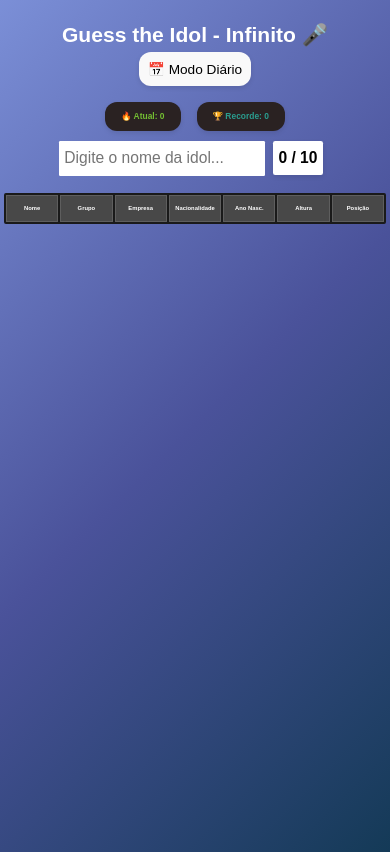
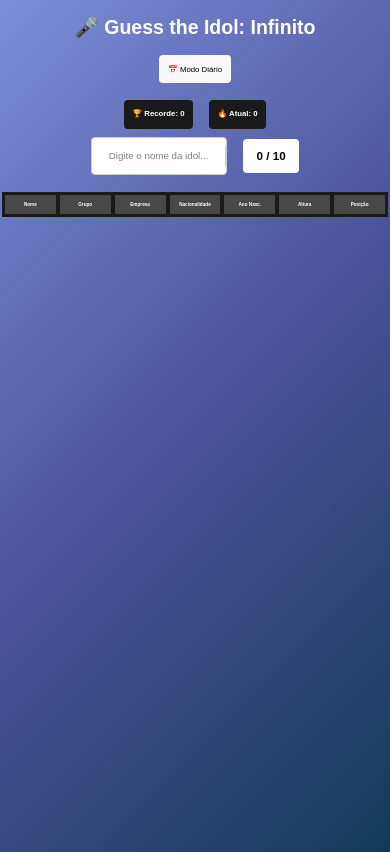
Before and after one commit to wilsonsouza-dev/guess-idol, a React (Vite) app: page /infinite in a window 390 px wide. Built offline with nearby package versions, Linux system fonts and the light colour scheme.

Commit message:
refactor component structure and styles for improved readability and responsiveness

```diff
--- a/package.json
+++ b/package.json
@@ -12,8 +12,10 @@
   "dependencies": {
     "canvas-confetti": "^1.9.3",
     "react": "^19.1.1",
+    "react-confetti": "^6.4.0",
     "react-dom": "^19.1.1",
-    "react-router-dom": "^7.8.1"
+    "react-router-dom": "^7.8.1",
+    "react-select": "^5.10.2"
   },
   "devDependencies": {
     "@eslint/js": "^9.33.0",
--- a/src/App.css
+++ b/src/App.css
@@ -1,133 +1,158 @@
 body {
     margin: 0;
-    height: 100vh;
+    height: 100%;
     font-family: Arial, sans-serif;
     background: linear-gradient(135deg, #7b8fd7, #4a529a, #143a57);
-    display: flex;
-    justify-content: center;
     align-items: flex-start;
-    padding-top: 1vh;
+}
+
+h1 {
+    font-size: 3vw;
+    margin: 2vh;
 }
 
 .container {
     text-align: center;
     color: white;
-    width: 75%;
+    width: 90%;
     margin: auto;
     animation: fadeIn 1s ease-in-out;
     transition: background 0.3s ease; /* suaviza mudança de modo */
 }
 
-.titulo {
-    margin-bottom: 0.7vh;
-    font-size: 4.2vw;
-    animation: slideDown 1s ease;
+.modo {
+    padding: 2vh;
+    font-size: 1.2vw;
+    border-radius: 1vw;
+    margin: 2vh;
 }
 
-.novo-jogo {
-    font-size: 1.75vw;
-    padding: 0.7vh 1.4vw;
-    cursor: pointer;
-    transition: transform 0.2s ease, background 0.2s ease;
-    border-radius: 12px;
-    box-shadow: 0 2px 5px rgba(0, 0, 0, 0.1);
-    margin-bottom: 5px;
+.scoreboard {
+    gap: 1rem;
+    font-weight: bold;
+    font-size: 1.2vw;
+    position: absolute;
+    display: flex;
 }
 
-.novo-jogo:hover {
-    transform: scale(1.1);
-    background: #444;
+.scoreboard p {
+    padding: 1.5vh;
+    margin: 0;
+    align-items: center;
+    border-radius: 1vw;
+    background-color: #1a1a1a;
 }
 
-.input-area {
+.input-wrapper {
+    display: flex;
+    justify-content: center;
     align-items: center;
-    justify-content: center;
-    gap: 1.4vw;
-    position: relative;
-    margin-bottom: 1.4vh;
-    animation: fadeInUp 1s ease;
+    margin: auto;
+    width: 100%;
+    max-width: 30vw;
+    gap: 1rem;
 }
 
-input {
-    padding: 1vh 1.4vw;
-    font-size: 1.75vw;
-    width: 22vw;
-    border-radius: 0.35vw;
+.react-select__control {
+    margin: 0;
+    padding: 0.7vh;
+    font-size: 1.5vw;
+    width: 25vw;
     border: none;
-    transition: box-shadow 0.2s ease;
-
+    background: #0c0c0c;
+    min-width: 25vw; /* Garante que não encolha */
 }
 
-input:focus {
+.react-select__control--is-focused {
     outline: none;
     box-shadow: 0 0 1vw rgba(255, 255, 255, 0.7);
 }
 
+.react-select__value-container {
+    padding: 0; /* Remove padding extra para alinhar com o input original */
+}
+
+.react-select__input-container {
+    margin: 0; /* Remove margem extra */
+}
+
+.react-select__menu {
+    position: absolute;
+    top: 120%; /* Posiciona dinamicamente abaixo do input */
+    width: 30vw; /* Alinha com a largura do input */
+    border-radius: 1vw;
+    z-index: 10;
+    max-height: 50vh; /* Altura para ~10 opções sem scroll */
+    font-size: 1.2vw;
+    background: #1e3a8a; /* Fundo azul escuro para o menu */
+    border: #1a1a1a solid 1px;
+    border-top: none;
+}
+
+.react-select__option {
+    width: 100%;
+    padding: 1vh 1.4vw;
+    font-weight: bold;
+    text-align: center;
+    margin: 0;
+    cursor: pointer;
+    border-bottom: #1a1a1a solid 1px;
+    color: #000000 !important; /* Texto amarelo */
+}
+
+.react-select__dropdown-indicator {
+    display: none !important; /* Oculta a seta do dropdown */
+}
+
 .chances {
-    font-size: 1.54vw;
+    width: 5vw;
+    min-width: 5vw;
+    font-size: 1.5vw;
     font-weight: bold;
     color: black;
     background: white;
-    padding: 1vh 2vw;
-    margin: 0.5vw;
-    border-radius: 0.56vw;
-    animation: pulse 1.5s infinite;
-    box-shadow: 0 2px 5px rgba(0, 0, 0, 0.1);
-}
-
-.suggestions {
-    padding: 1vh 1.4vw;
-    font-size: 1.4vw;
-    width: 20vw;
-    border-radius: 0.35vw;
-    border: none;
-    transition: box-shadow 0.2s ease;
-    list-style: none;
-    margin: 0;
-    background: #ebece3;
-    text-align: center;
-    position: absolute;
-    top: 7%;
-    left: 30%;
-    z-index: 10;
-    box-shadow: 0 0.21vw 0.56vw rgba(0, 0, 0, 0.2);
-    animation: fadeIn 0.5s ease;
-}
-
-.suggestions li {
-    padding: 0.8vh;
-    cursor: pointer;
-    border-bottom: #1a1a1a solid 1px;
-    color: black;
-    transition: background 0.2s ease;
-}
-
-.suggestions li:hover {
-    background: #b2a1a1;
+    padding: 1vh;
+    border-radius: 1vw;
 }
 
 table {
     margin: 2vh auto;
     width: 100%;
     table-layout: fixed;
-    font-size: 1.2vw;
+    font-size: 1vw;
     background-color: #1a1a1a;
     overflow: hidden;
     animation: fadeInUp 1s ease;
-    border-radius: 0.5vw;
 }
 
 th, td {
-    border: 1px solid rgba(128, 128, 128, 0.4);
-    padding: 1vh 1vw;
+    border: #b6b2b2 solid 1px;
     text-align: center;
-    width: 15%;
-    vertical-align: middle;
+    height: 5vh;
     transition: background 0.3s ease;
 }
 
 th {
     background: rgba(255, 255, 255, 0.2);
+    border: #1a1a1a solid 1px;
+    font-size: 1.2vw;
+}
+
+.mini-bloco {
+    display: flex;
+    justify-content: center;
+    align-items: center;
+}
+
+tr .single-item {
+    height: 100% /* Padding maior para um único item */
+}
+
+.next-idol {
+    width: 100%;
+    animation: highlight 1s ease;
+    font-size: 1.5vw;
+    margin-bottom: 5vh;
 }
 
 .correto {
@@ -139,34 +164,6 @@ th {
 .proximo-maior,
 .proximo-menor {
     background-color: #e5b03b; /* amarelo mantém */
-}
-
-.posicoes-container {
-    display: flex;
-    flex-direction: column;
-    align-items: center;
-}
-
-.mini-bloco {
-    font-size: 0.9em;
-    font-weight: bold;
-    width: 100%;
-    text-align: center;
-    display: flex;
-    justify-content: center;
-    align-items: center;
-    border-bottom: 1px solid rgba(255, 255, 255, 0.3); /* linha divisória */
-}
-
-.mini-bloco:last-child {
-    border-bottom: none;
-}
-
-.valor-com-seta {
-    display: flex;
-    justify-content: center;
-    align-items: center;
-    gap: 0.35vw;
 }
 
 .reveal td {
@@ -211,152 +208,105 @@ th {
     }
 }
 
-@keyframes fadeIn {
-    from {
-        opacity: 0;
+@keyframes highlight {
+    0% {
+        background: #ffffff;
     }
-    to {
-        opacity: 1;
-    }
-}
-
-@keyframes fadeInUp {
-    from {
-        opacity: 0;
-        transform: translateY(20px);
-    }
-    to {
-        opacity: 1;
-        transform: translateY(0);
-    }
-}
-
-@keyframes slideDown {
-    from {
-        opacity: 0;
-        transform: translateY(-20px);
-    }
-    to {
-        opacity: 1;
-        transform: translateY(0);
-    }
-}
-
-@keyframes highlight {
-    0%, 100% {
-        transform: scale(1);
-    }
-    50% {
-        transform: scale(1.1);
+    100% {
+        background: #4caf50;
     }
 }
 
 @keyframes pulse {
-    0%, 100% {
+    0% {
         transform: scale(1);
+        box-shadow: 0 0 0 rgba(255, 255, 255, 0.7);
     }
     50% {
-        transform: scale(1.05);
+        transform: scale(1.2);
+        box-shadow: 0 0 1vw rgba(255, 255, 255, 0.9);
     }
-}
-
-@keyframes shake {
-    0%, 100% {
-        transform: translateX(0);
-    }
-    25% {
-        transform: translateX(-5px);
-    }
-    50% {
-        transform: translateX(5px);
-    }
-    75% {
-        transform: translateX(-5px);
+    100% {
+        transform: scale(1);
+        box-shadow: 0 0 0 rgba(255, 255, 255, 0.7);
     }
 }
 
 /* Responsividade */
 @media (max-width: 768px) {
-
     body {
         padding-top: 1vh;
     }
 
-    .titulo {
-        font-size: 5.4vw;
+    h1 {
+        font-size: 5vw;
+        padding: 0;
+        margin: 1vh;
     }
 
-    input {
-        font-size: 4vw;
-        width: 50vw;
+    .modo {
+        font-size: 2vw;
+        padding: 1vh;
+        margin: 1vh;
+    }
+
+    .input-wrapper {
+        max-width: 20vw; /* Ajusta para telas menores */
+    }
+
+    .react-select__control {
+        margin: auto;
+        padding: 0;
+        font-size: 2.5vw;
+        width: 35vw;
+        border: none;
+        background: #0c0c0c;
+        min-width: 25vw; /* Garante que não encolha *//* Garante que não encolha */
     }
 
     .chances {
-        font-size: 4vw;
-        min-width: 15vw;
-        padding: 1vh 1.5vw;
-        margin: 2vw;
+        width: 10vw;
+        min-width: 10vw;
+        font-size: 3vw;
+        font-weight: bold;
+        color: black;
+        background: white;
+        padding: 1vh;
+        border-radius: 1vw;
     }
 
     table {
         font-size: 1.5vw;
-        width: 100%;
     }
 
-    .suggestions {
-        width: 45vw;
-        left: 16%;
-        top: 30%;
-        font-size: 3vw;
+    th, td {
+        height: 2vh;
+    }
+
+    .react-select__menu {
+        width: 35vw; /* Alinha com a largura do input */
+        font-size: 2vw;
     }
 
     .container {
-        width: 98%;
+        width: 99%;
     }
 
-    .novo-jogo {
-        font-size: 3.5vw;
-        padding: 1vh 2vw;
+    .scoreboard {
+        font-weight: bold;
+        font-size: 2vw;
+        position: relative;
+        display: flex;
+        justify-content: center;
+        margin: 1vh;
     }
 
-    .scoreboard p{
-        font-size: 1vh;
-        gap: 1rem;
+    .scoreboard p {
+        padding: 1vh;
+        margin: 0;
+        align-items: center;
+        border-radius: 1vw;
+        background-color: #1a1a1a;
     }
+
 }
-
-/* Diferenciação de Modo */
-.modo-diario {
-    background: linear-gradient(135deg, #7b8fd7, #4a529a, #143a57);
-}
-
-.modo-infinito {
-    background: linear-gradient(135deg, #f7a72b, #ff6f3c, #e53935);
-}
-
-.scoreboard {
-    display: flex;
-    justify-content: center;
-    gap: 1rem;
-    font-weight: bold;
-    font-size: 1.54vw;
-    color: black;
-    margin: 0.5vw;
-}
-
-.scoreboard p {
-    background: #2a2222;
-    padding: 0.5rem 1rem;
-    border-radius: 12px;
-    box-shadow: 0 2px 5px rgba(0, 0, 0, 0.1);
-}
-
-/* 🔥 Atual */
-.scoreboard p:first-child {
-    color: #73be32;
-}
-
-/* 🏆 Recorde */
-.scoreboard p:last-child {
-    color: #2a9d8f;
-}
--- a/src/components/GuessTable.jsx
+++ b/src/components/GuessTable.jsx
@@ -1,4 +1,6 @@
 import React from "react";
+import Select from 'react-select';
+import Confetti from 'react-confetti';
 
 export default function GuessTable({
                                        tentativas,
@@ -12,20 +14,18 @@ export default function GuessTable({
                                        mensagemFinal,
                                        setMensagemFinal,
                                        idoloSecreto,
-                                       salvarLocalStorage, // usado no modo diário
-                                       atualizarStreak, // usado no modo infinito
+                                       salvarLocalStorage,
+                                       atualizarStreak,
                                        idols,
                                    }) {
     // Lógica de input e sugestões
-    const handleInput = (e) => {
-        const valor = e.target.value;
+    const handleInput = (inputValue) => {
+        const valor = inputValue;
         setPalpite(valor);
 
         if (valor.length > 0) {
             const filtrados = idols
-                .filter((idolo) =>
-                    idolo.nome.toLowerCase().startsWith(valor.toLowerCase())
-                )
+                .filter((idolo) => idolo.nome.toLowerCase().startsWith(valor.toLowerCase()))
                 .sort((a, b) => a.nome.localeCompare(b.nome, "pt", {sensitivity: "base"}))
                 .slice(0, 10);
 
@@ -36,9 +36,12 @@ export default function GuessTable({
     };
 
     const escolherSugestao = (idolo) => {
+        if (idolo) {
+            verificarPalpite(idolo);
+        }
+        // Limpa o campo e a lista de sugestões após a seleção
         setPalpite("");
         setSugestoes([]);
-        verificarPalpite(idolo);
     };
 
     const verificarPalpite = (idolo) => {
@@ -81,20 +84,14 @@ export default function GuessTable({
         // Nacionalidade
         if (idolo.nacionalidade === idoloSecreto.nacionalidade) {
             resultado.feedback.nacionalidade = "correto";
-        } else if (
-            idolo.nacionalidade.includes(idoloSecreto.nacionalidade) ||
-            idoloSecreto.nacionalidade.includes(idolo.nacionalidade)
-        ) {
+        } else if (idolo.nacionalidade.includes(idoloSecreto.nacionalidade) || idoloSecreto.nacionalidade.includes(idolo.nacionalidade)) {
             resultado.feedback.nacionalidade = "proximo";
         }
 
-        // Posição
-        const intersecao = idolo.posicao.filter((p) => idoloSecreto.posicao.includes(p));
-        if (intersecao.length === idoloSecreto.posicao.length && intersecao.length === idolo.posicao.length) {
-            resultado.feedback.posicao = "correto";
-        } else if (intersecao.length > 0) {
-            resultado.feedback.posicao = "parcial";
-        }
+        // Posição (avaliação individual por mini-bloco)
+        resultado.feedback.posicao = idolo.posicao.map((p) =>
+            idoloSecreto.posicao.includes(p) ? "correto" : ""
+        );
 
         const novasTentativas = [...tentativas, resultado];
         setTentativas(novasTentativas);
@@ -107,35 +104,49 @@ export default function GuessTable({
         const finalMessage = () => {
             if (idolo.nome === idoloSecreto.nome) {
                 if (atualizarStreak) atualizarStreak(true); // modo infinito
-                setMensagemFinal("🎉 Parabéns! Você acertou a idol!");
+                setMensagemFinal("🎉 Parabéns! Você acertou a idol");
             } else if (chances + 1 >= 10) {
                 if (atualizarStreak) atualizarStreak(false); // modo infinito
-                setMensagemFinal(`❌ Você perdeu! A idol era ${idoloSecreto.nome}.`);
+                setMensagemFinal(`❌ Você perdeu! A idol era ${idoloSecreto.nome} - ${idoloSecreto.grupo}.`);
             }
         };
 
         setTimeout(finalMessage, 2500);
     };
 
+    // Opções para o react-select, baseadas no estado sugestoes
+    const options = sugestoes.map((idolo) => ({
+        value: idolo.nome,
+        label: `${idolo.nome} - ${idolo.grupo}`,
+        idolo,
+    }));
+
     return (
-        <div className="input-area">
-            <input
-                type="text"
-                placeholder="Digite o nome da idol..."
-                value={palpite}
-                onChange={handleInput}
-            />
-            <span className="chances">{chances} / 10</span>
-
-            {sugestoes.length > 0 && (
-                <ul className="suggestions">
-                    {sugestoes.map((idolo, i) => (
-                        <li key={i} onClick={() => escolherSugestao(idolo)}>
-                            {idolo.nome} - {idolo.grupo}
-                        </li>
-                    ))}
-                </ul>
+        <div className="guess-table-container">
+            {mensagemFinal.includes("Parabéns") && (
+                <Confetti
+                    width={window.innerWidth}
+                    height={window.innerHeight}
+                    recycle={false}
+                    numberOfPieces={200}
+                    tweenDuration={5000}
+                />
             )}
+            <div className="input-wrapper">
+                <Select
+                    options={options}
+                    onChange={(selectedOption) => escolherSugestao(selectedOption ? selectedOption.idolo : null)}
+                    onInputChange={handleInput}
+                    inputValue={palpite}
+                    placeholder="Digite o nome da idol..."
+                    isClearable
+                    className="react-select-container"
+                    classNamePrefix="react-select"
+                    value={null}
+                    isDisabled={mensagemFinal !== ""} // Desabilita o input quando o jogo termina
+                />
+                <span className="chances">{chances} / 10</span>
+            </div>
 
             <table>
                 <thead>
@@ -156,7 +167,6 @@ export default function GuessTable({
                         <td className={t.feedback.grupo}>{t.grupo}</td>
                         <td className={t.feedback.empresa}>{t.empresa}</td>
                         <td className={t.feedback.nacionalidade}>{t.nacionalidade}</td>
-
                         <td className={t.feedback.ano_nascimento}>
                             <div className="valor-com-seta">
                                 {t.ano_nascimento}
@@ -164,7 +174,6 @@ export default function GuessTable({
                                     (t.feedback.ano_nascimento === "menor" || t.feedback.ano_nascimento === "proximo-menor") ? "▲" : ""}
                             </div>
                         </td>
-
                         <td className={t.feedback.altura_cm}>
                             <div className="valor-com-seta">
                                 {t.altura_cm} cm
@@ -172,20 +181,21 @@ export default function GuessTable({
                                     (t.feedback.altura_cm === "menor" || t.feedback.altura_cm === "proximo-menor") ? "▲" : ""}
                             </div>
                         </td>
-
-                        <td className={t.feedback.posicao}>
-                            <div className="posicoes-container">
-                                {t.posicao.map((p, index) => (
-                                    <div key={index} className="mini-bloco">{p}</div>
-                                ))}
-                            </div>
+                        <td>
+                            {t.posicao.map((p, index) => (
+                                <div
+                                    key={index}
+                                    className={`mini-bloco ${t.feedback.posicao[index]} ${t.posicao.length === 1 ? 'single-item' : ''}`}
+                                >
+                                    {p}
+                                </div>
+                            ))}
                         </td>
                     </tr>
                 ))}
                 </tbody>
             </table>
-
-            {mensagemFinal && <h3>{mensagemFinal}</h3>}
+            <br/>
         </div>
     );
 }
--- a/src/components/ModeSwitcher.jsx
+++ b/src/components/ModeSwitcher.jsx
@@ -11,7 +11,7 @@ export default function ModeSwitcher() {
     };
 
     return (
-        <button className="novo-jogo" onClick={toggleMode}>
+        <button className={"modo"} onClick={toggleMode}>
             {isDaily ? "🌐 Modo Infinito" : "📅 Modo Diário"}
         </button>
     );
--- a/src/pages/InfiniteMode.jsx
+++ b/src/pages/InfiniteMode.jsx
@@ -1,7 +1,7 @@
 import React, {useEffect, useState} from "react";
 import idolsData from "../idols.json";
 import GuessTable from "../components/GuessTable";
-import ModeSwitcher from "../components/ModeSwitcher";
+import ModeSwitcher from "../components/ModeSwitcher.jsx";
 
 export default function InfiniteMode() {
     const [idols, setIdols] = useState([]);
@@ -49,14 +49,15 @@ export default function InfiniteMode() {
     };
 
     return (
+
         <div className="container">
-            <h1 className="titulo">Guess the Idol - Infinito 🎤</h1>
+            <h1>🎤 Guess the Idol: Infinito </h1>
             <ModeSwitcher/>
+            <div className="scoreboard">
+                <p>🏆 Recorde: {recorde}</p>
+                <p>🔥 Atual: {atual}</p>
+            </div>
 
-            <div className="scoreboard">
-                <p>🔥 Atual: {atual}</p>
-                <p>🏆 Recorde: {recorde}</p>
-            </div>
 
             <GuessTable
                 tentativas={tentativas}
@@ -71,11 +72,11 @@ export default function InfiniteMode() {
                 setMensagemFinal={setMensagemFinal}
                 idoloSecreto={idoloSecreto}
                 idols={idols}
-                atualizarStreak={atualizarPontuacao} // só troquei o nome pra manter compatível
+                atualizarStreak={atualizarPontuacao}
             />
 
             {mensagemFinal && (
-                <div className="botoes-fim">
+                <div className="next-idol">
                     {mensagemFinal.includes("Parabéns") ? (
                         <button onClick={novoJogo}>🎶 Próxima Idol</button>
                     ) : (
```
Also changed, not shown: src/pages/DailyMode.jsx (+30 -3 lines), src/idols.json, 1 other file (tests, documents, lock files or other folders).
